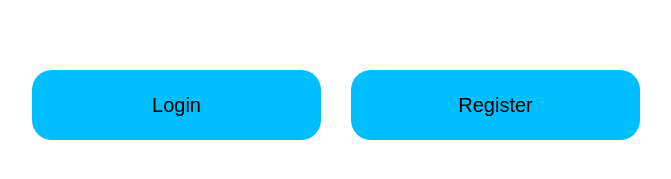
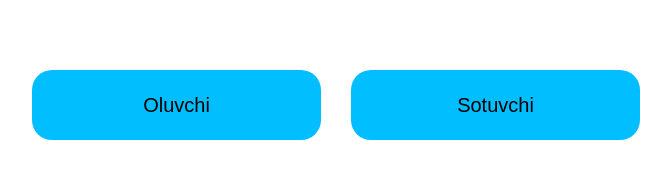
Before and after one commit to dilshodbek0515/envoy-shop, a Next.js app in the folder apps/web/: page / in a window 1280 px wide. Shown: the part 295-474 px from the top of the page, without its empty margins (304-975 px from the left). Built offline with nearby package versions, Linux system fonts and the light colour scheme.

Commit message:
register route update ++

```diff
--- a/apps/web/src/app/(group)/page.jsx
+++ b/apps/web/src/app/(group)/page.jsx
@@ -30,7 +30,7 @@ const Page = () => {
         alignItems: 'center'
       }}
     >
-      <Link href='/Login'>
+      <Link href='/Register'>
         <button
           style={{
             width: 289,
@@ -41,7 +41,7 @@ const Page = () => {
             border: 'transparent'
           }}
         >
-          Login
+          Oluvchi
         </button>
       </Link>
       <Link href='/Register'>
@@ -55,7 +55,7 @@ const Page = () => {
             border: 'transparent'
           }}
         >
-          Register
+          Sotuvchi
         </button>
       </Link>
     </div>
```
